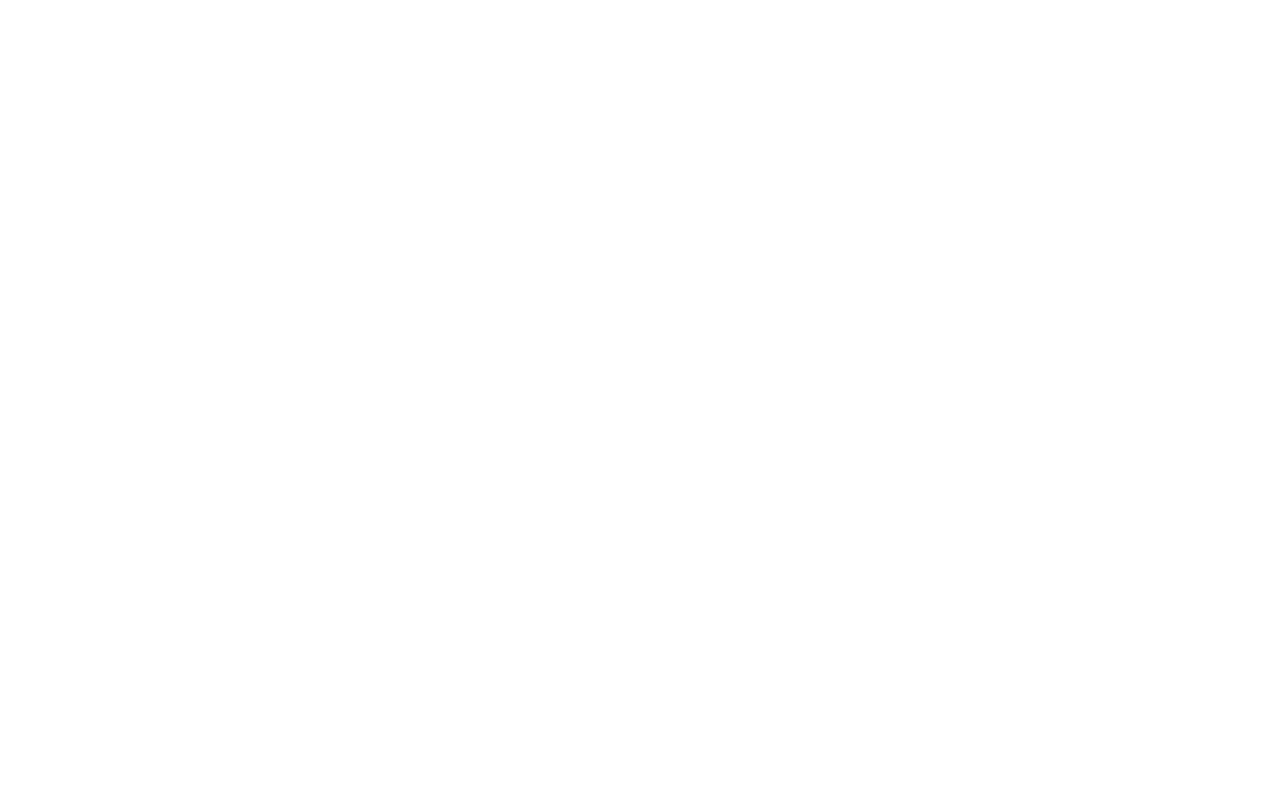
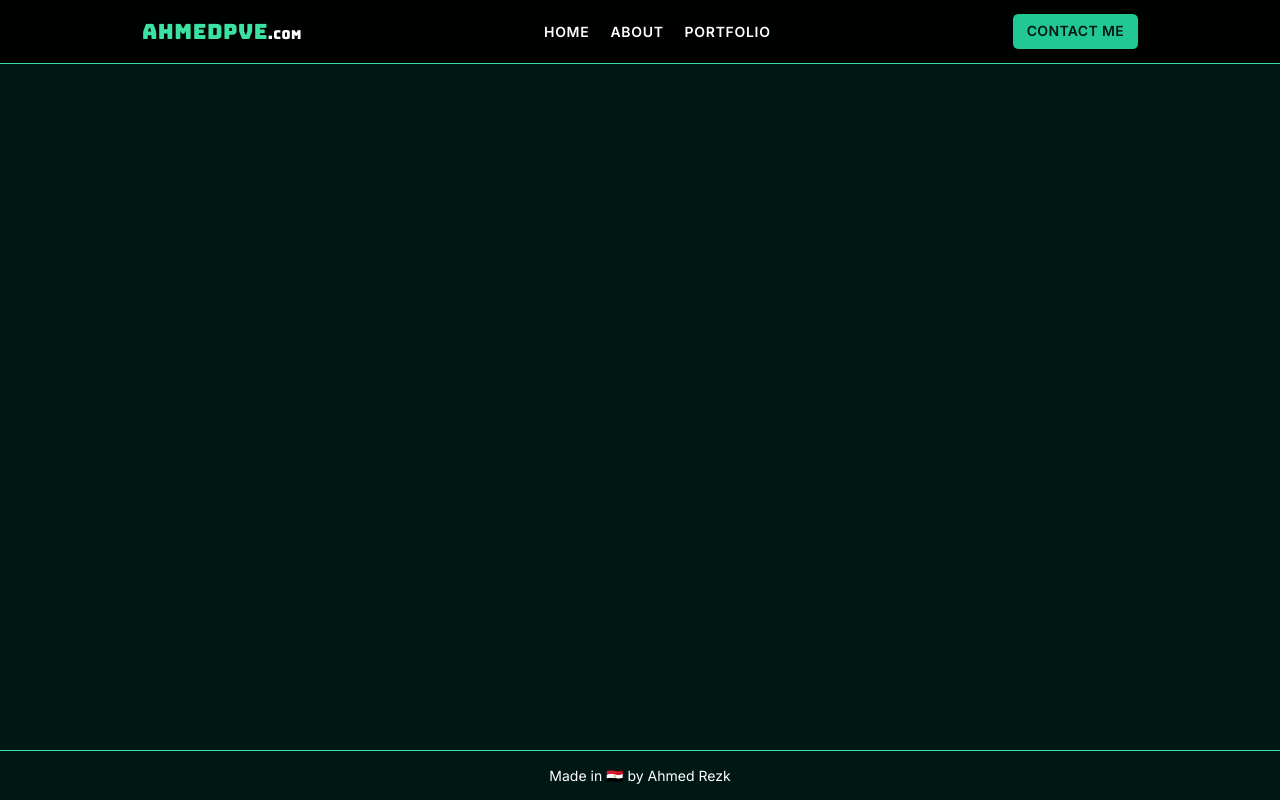
Before and after one commit to ahmedpve/portfolio-nextjs, a Next.js app: page / in a window 1280 px wide. Built offline with nearby package versions, Linux system fonts and the light colour scheme.

Commit message:
Add layout component

```diff
--- /dev/null
+++ b/src/components/layout/layout.tsx
@@ -0,0 +1,96 @@
+import { Box, Button, Container, Text } from "@chakra-ui/react";
+import Link from "next/link";
+import { appConfig } from "../../config";
+import { paths } from "../../paths";
+
+type LayoutProps = {
+  children: React.ReactNode;
+};
+
+export default function Layout({ children }: LayoutProps) {
+  return (
+    <Box display="flex" flexDirection="column" minH="100vh" bgColor="bg.body" color="text.primary">
+      <Box as="header" position="sticky" top="0" borderBottom="1px" borderColor="primary.main" bgColor="bg.opaque">
+        <Container
+          as="nav"
+          display="flex"
+          justifyContent="space-between"
+          alignItems="center"
+          gap="space-lg"
+          maxW="container.lg"
+          py="space-sm"
+        >
+          <Box
+            as={Link}
+            href={paths.index}
+            display="inline-block"
+            color="primary.main"
+            fontFamily="logo"
+            fontSize="2xl"
+            textTransform="uppercase"
+            letterSpacing="wide"
+          >
+            {appConfig.title}
+            <Text as="span" color="text.primary" fontSize="sm">
+              .com
+            </Text>
+          </Box>
+          <Box as="ul" display="flex" gap="space-md">
+            <Box
+              as={Link}
+              href="#home"
+              fontWeight="semibold"
+              textTransform="uppercase"
+              letterSpacing="wider"
+              transitionDuration="fast"
+              _hover={{ color: "primary.main" }}
+            >
+              Home
+            </Box>
+            <Box
+              as={Link}
+              href="#about"
+              fontWeight="semibold"
+              textTransform="uppercase"
+              letterSpacing="wider"
+              transitionDuration="fast"
+              _hover={{ color: "primary.main" }}
+            >
+              About
+            </Box>
+            <Box
+              as={Link}
+              href="#portfolio"
+              fontWeight="semibold"
+              textTransform="uppercase"
+              letterSpacing="wider"
+              transitionDuration="fast"
+              _hover={{ color: "primary.main" }}
+            >
+              Portfolio
+            </Box>
+          </Box>
+          <Button
+            as={Link}
+            href="#contact"
+            colorScheme="primary"
+            color="bg.body"
+            fontWeight="semibold"
+            textTransform="uppercase"
+            letterSpacing="wide"
+          >
+            Contact Me
+          </Button>
+        </Container>
+      </Box>
+      <Box as="main" flexGrow="1">
+        {children}
+      </Box>
+      <Box as="footer" borderTop="1px" borderColor="primary.main">
+        <Container maxW="container.lg" py="space-sm" textAlign="center">
+          {appConfig.copyright}
+        </Container>
+      </Box>
+    </Box>
+  );
+}
--- a/src/pages/_app.tsx
+++ b/src/pages/_app.tsx
@@ -1,6 +1,9 @@
+import { ChakraProvider } from "@chakra-ui/react";
 import type { AppProps } from "next/app";
 import Head from "next/head";
+import Layout from "../components/layout/layout";
 import useNprogress from "../hooks/use-nprogress";
+import { theme } from "../theme";
 
 export default function App({ Component, pageProps }: AppProps) {
   useNprogress();
@@ -14,7 +17,11 @@ export default function App({ Component, pageProps }: AppProps) {
         <link rel="icon" href="/favicon.ico" />
       </Head>
 
-      <Component {...pageProps} />
+      <ChakraProvider theme={theme}>
+        <Layout>
+          <Component {...pageProps} />
+        </Layout>
+      </ChakraProvider>
     </>
   );
 }
--- a/src/theme/foundations/colors.ts
+++ b/src/theme/foundations/colors.ts
@@ -1,27 +1,14 @@
 export const primaryColor = {
-  50: "#E6FFFA",
-  100: "#B2F5EA",
-  200: "#81E6D9",
-  300: "#4FD1C5",
-  400: "#38B2AC",
-  500: "#319795",
-  600: "#2C7A7B",
-  700: "#285E61",
-  800: "#234E52",
-  900: "#1D4044",
-};
-
-const secondaryColor = {
-  50: "#FFF5F7",
-  100: "#FED7E2",
-  200: "#FBB6CE",
-  300: "#F687B3",
-  400: "#ED64A6",
-  500: "#D53F8C",
-  600: "#B83280",
-  700: "#97266D",
-  800: "#702459",
-  900: "#521B41",
+  50: "#e0fff3",
+  100: "#b8f6df",
+  200: "#8eefc7",
+  300: "#63e8ad",
+  400: "#3be2a1",
+  500: "#22c893",
+  600: "#179c7b",
+  700: "#0b6f5f",
+  800: "#01443e",
+  900: "#001814",
 };
 
 export const colors = {
@@ -39,14 +26,8 @@ export const colors = {
   },
   primary: {
     ...primaryColor,
-    main: primaryColor[500],
+    main: primaryColor[400],
     light: primaryColor[100],
     dark: primaryColor[700],
   },
-  secondary: {
-    ...secondaryColor,
-    main: secondaryColor[500],
-    light: secondaryColor[100],
-    dark: secondaryColor[700],
-  },
 };
--- a/src/theme/foundations/typography.ts
+++ b/src/theme/foundations/typography.ts
@@ -1,9 +1,11 @@
-import { Inter, Poppins } from "next/font/google";
+import { Bungee, Inter, Poppins } from "next/font/google";
 
+const bungee = Bungee({ subsets: ["latin"], weight: ["400"] });
 const inter = Inter({ subsets: ["latin"] });
 const poppins = Poppins({ subsets: ["latin"], weight: ["400", "500", "600", "700", "800", "900"] });
 
 export const fonts = {
   heading: poppins.style.fontFamily,
   body: inter.style.fontFamily,
+  logo: bungee.style.fontFamily,
 };
--- a/src/theme/semantic-tokens.ts
+++ b/src/theme/semantic-tokens.ts
@@ -2,34 +2,30 @@ export const semanticTokens = {
   colors: {
     bg: {
       body: {
-        _light: "neutral.50",
-        _dark: "blackAlpha.900",
-      },
-      clear: {
-        _light: "white",
-        _dark: "blackAlpha.900",
+        _light: "primary.900",
+        _dark: "primary.900",
       },
       opaque: {
-        _light: "whiteAlpha.900",
+        _light: "blackAlpha.900",
         _dark: "blackAlpha.900",
       },
       filled: {
-        _light: "primary.dark",
-        _dark: "primary.dark",
+        _light: "white",
+        _dark: "white",
       },
     },
     border: {
-      _light: "neutral.300",
-      _dark: "whiteAlpha.300",
+      _light: "whiteAlpha.700",
+      _dark: "whiteAlpha.700",
     },
     text: {
       primary: {
-        _light: "neutral.800",
-        _dark: "whiteAlpha.900",
+        _light: "white",
+        _dark: "white",
       },
       secondary: {
-        _light: "neutral.600",
-        _dark: "neutral.300",
+        _light: "whiteAlpha.900",
+        _dark: "whiteAlpha.900",
       },
     },
   },
```
Also changed, not shown: public/images/bg-home.webp (added).
